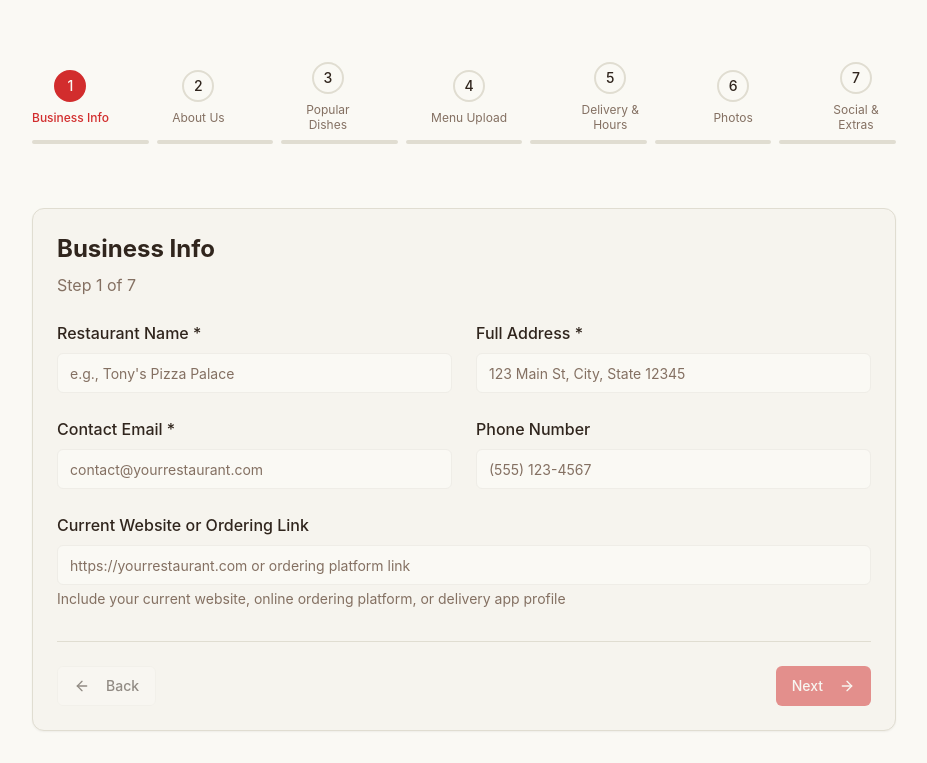
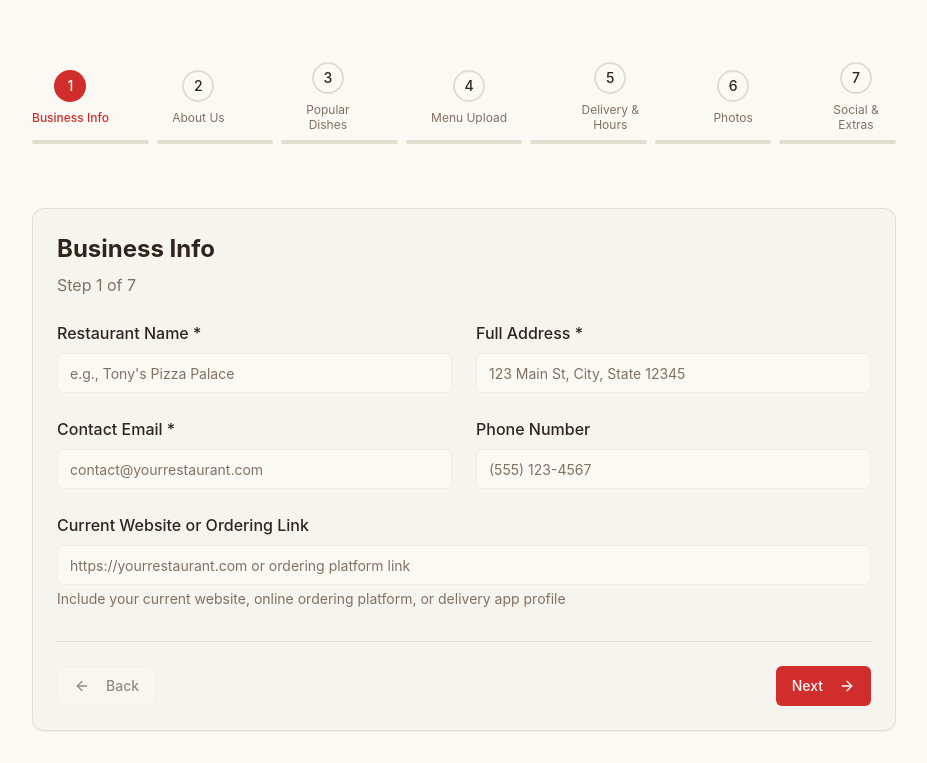
Before and after one commit to brianlapp/menu-maven-launchpad, a React (Vite) app: page /onboarding in a window 1280 px wide. Shown: the part 258-1021 px from the top of the page, without its empty margins (176-1103 px from the left). Built offline with nearby package versions, Linux system fonts and the light colour scheme.

Commit message:
Remove onboarding form requirements
Remove all mandatory fields from the onboarding form.

```diff
--- a/src/pages/RestaurantOnboarding.tsx
+++ b/src/pages/RestaurantOnboarding.tsx
@@ -109,40 +109,17 @@ export default function RestaurantOnboarding() {
   };
 
   const isStepValid = (step: number): boolean => {
-    switch (step) {
-      case 0:
-        return !!(formData.businessInfo.name && formData.businessInfo.address && formData.businessInfo.email);
-      case 1:
-        return !!(formData.about.foundedYear && formData.about.story);
-      case 2:
-        return formData.popularDishes.length >= 3;
-      case 3:
-        return !!formData.menuPdf;
-      case 4:
-        return !!(formData.deliveryHours.deliveryAreas && formData.deliveryHours.hours);
-      case 5:
-        return formData.photos.length >= 3;
-      case 6:
-        return true; // Social is optional
-      default:
-        return false;
-    }
+    // All steps are now optional - users can proceed without filling anything
+    return true;
   };
 
   const handleNext = () => {
-    if (isStepValid(currentStep)) {
-      markStepCompleted(currentStep);
-      if (currentStep < steps.length - 1) {
-        setCurrentStep(currentStep + 1);
-      } else {
-        handleSubmit();
-      }
+    // Always allow progression since nothing is mandatory
+    markStepCompleted(currentStep);
+    if (currentStep < steps.length - 1) {
+      setCurrentStep(currentStep + 1);
     } else {
-      toast({
-        title: "Please complete required fields",
-        description: "Fill in all required information before proceeding.",
-        variant: "destructive"
-      });
+      handleSubmit();
     }
   };
 
@@ -370,7 +347,7 @@ export default function RestaurantOnboarding() {
             <Button
               type="button"
               onClick={handleNext}
-              disabled={(!isStepValid(currentStep) && currentStep !== 6) || isSubmitting || uploading}
+              disabled={isSubmitting || uploading}
             >
               {isSubmitting ? "Submitting..." : currentStep === steps.length - 1 ? "Submit" : "Next"}
               <ArrowRight className="w-4 h-4 ml-2" />
```
